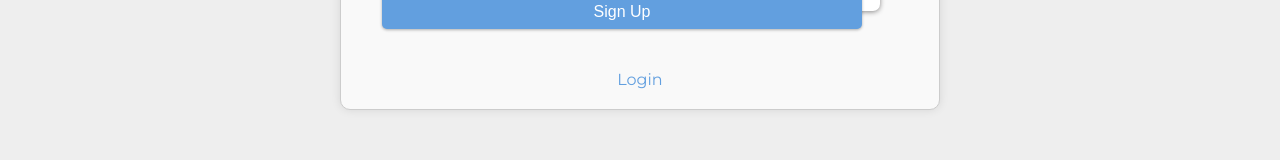
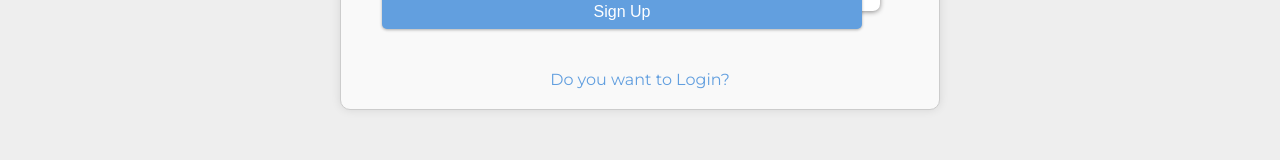
Before and after one commit to anuraggoud16/Memory-Tinkles-Realtime-Fullstack-app, a React (Create React App) app in the folder client/: page / in a window 1280 px wide. Shown: the part 378-538 px from the top of the page. Built offline with nearby package versions, Linux system fonts and the light colour scheme; a web font is replaced by a local one.

Commit message:
Update Signup.jsx

```diff
--- a/client/src/Components/Signup.jsx
+++ b/client/src/Components/Signup.jsx
@@ -49,7 +49,7 @@ function Signup() {
                 <button type="submit">Sign Up</button>
             </form>
             <br/>
-            <Link to="/login" className="signup-link">Login</Link>
+            <Link to="/login" className="signup-link">Do you want to Login?</Link>
         </div>
     );
 };
```
